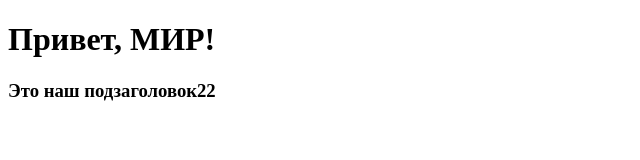
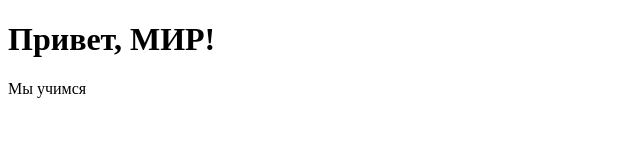
Before and after one commit to AlsuSad/cinema, a plain HTML site: page index.html in a window 1280 px wide. Shown: the whole page, without its empty margins (0-640 px from the left). Drawn offline with Linux system fonts and the light colour scheme.

Commit message:
We change index.html

```diff
--- a/index.html
+++ b/index.html
@@ -7,6 +7,8 @@
 </head>
 <body>
     <h1>Привет, МИР!</h1>
-    <h3>Это наш подзаголовок22</h3>
+    <p>
+        Мы учимся
+    </p>
 </body>
 </html>
```
